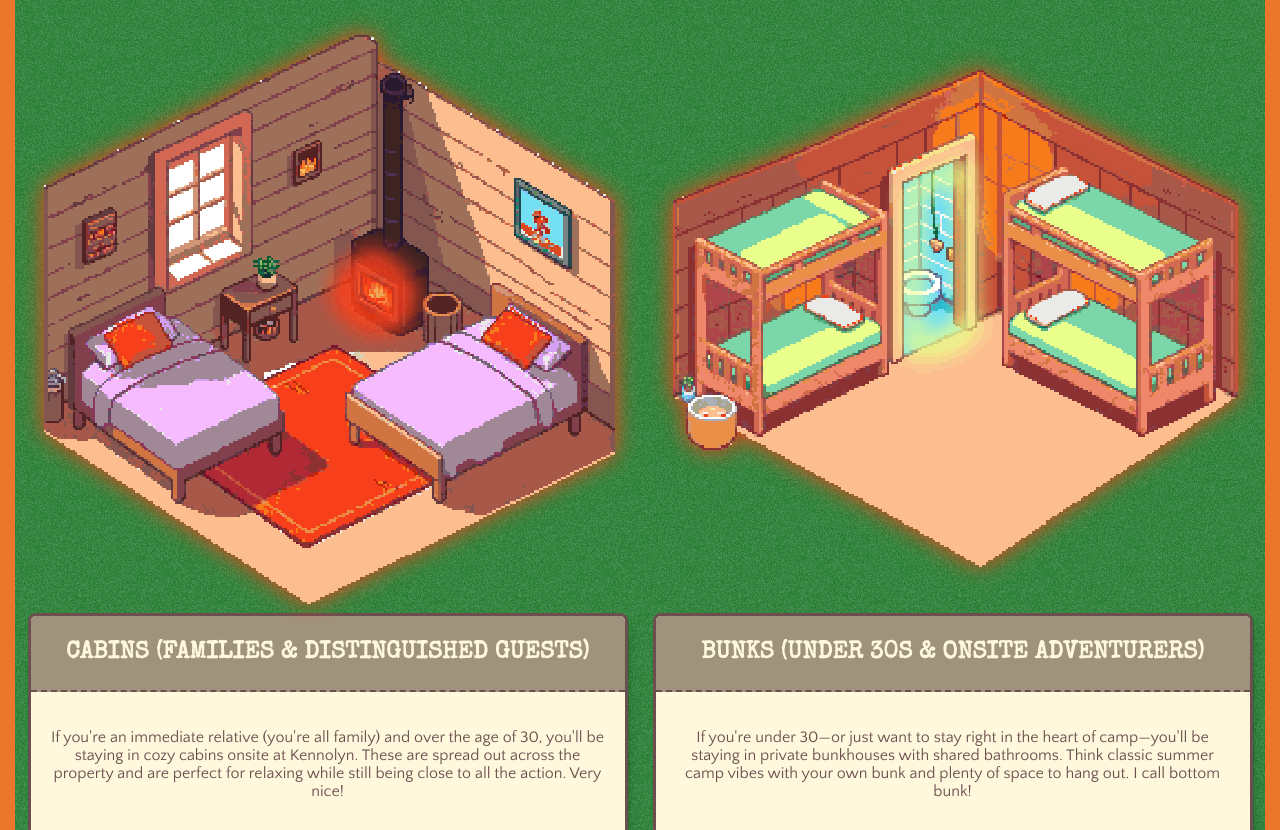
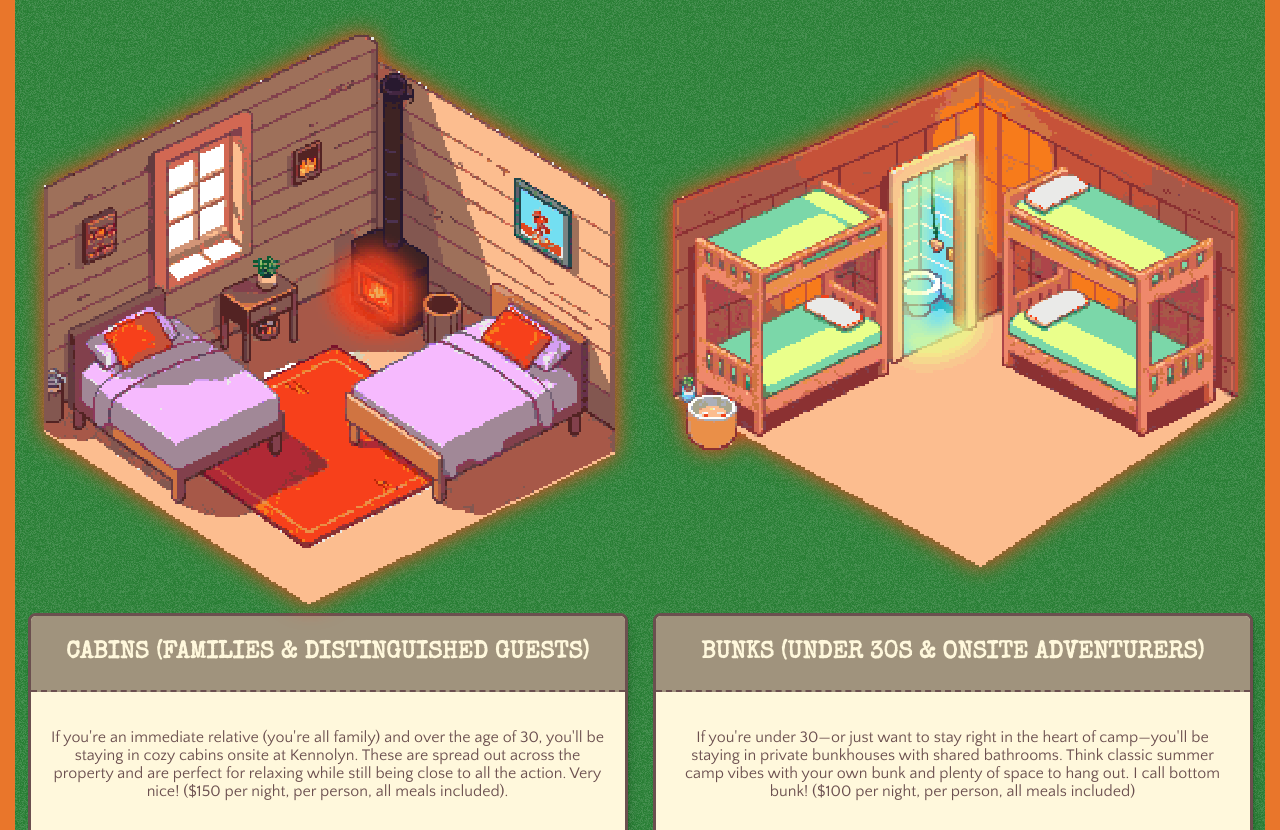
Before and after one commit to stevenrchun/satosomer.camp, an Eleventy site: page lodging.html in a window 1280 px wide. Shown: the part 122-952 px from the top of the page. Built offline with nearby package versions, Linux system fonts and the light colour scheme; Eleventy itself is replaced by a stand-in of ours; files that its build step writes are made by us from their sources; a web font is replaced by a local one.

Commit message:
add pricing

```diff
--- a/lodging.html
+++ b/lodging.html
@@ -15,7 +15,7 @@ layout: main.liquid
           </h2>
         </div>
         <p class="quattrocento-sans-regular">
-          If you're an immediate relative (you're all family) and over the age of 30, you'll be staying in cozy cabins onsite at Kennolyn. These are spread out across the property and are perfect for relaxing while still being close to all the action. Very nice!
+          If you're an immediate relative (you're all family) and over the age of 30, you'll be staying in cozy cabins onsite at Kennolyn. These are spread out across the property and are perfect for relaxing while still being close to all the action. Very nice! ($150 per night, per person, all meals included).
         </p>
       </div>
     </div>
@@ -28,7 +28,7 @@ layout: main.liquid
           </h2>
         </div>
         <p class="quattrocento-sans-regular">
-          If you're under 30—or just want to stay right in the heart of camp—you'll be staying in private bunkhouses with shared bathrooms. Think classic summer camp vibes with your own bunk and plenty of space to hang out. I call bottom bunk!
+          If you're under 30—or just want to stay right in the heart of camp—you'll be staying in private bunkhouses with shared bathrooms. Think classic summer camp vibes with your own bunk and plenty of space to hang out. I call bottom bunk! ($100 per night, per person, all meals included)
         </p>
       </div>
     </div>
```
